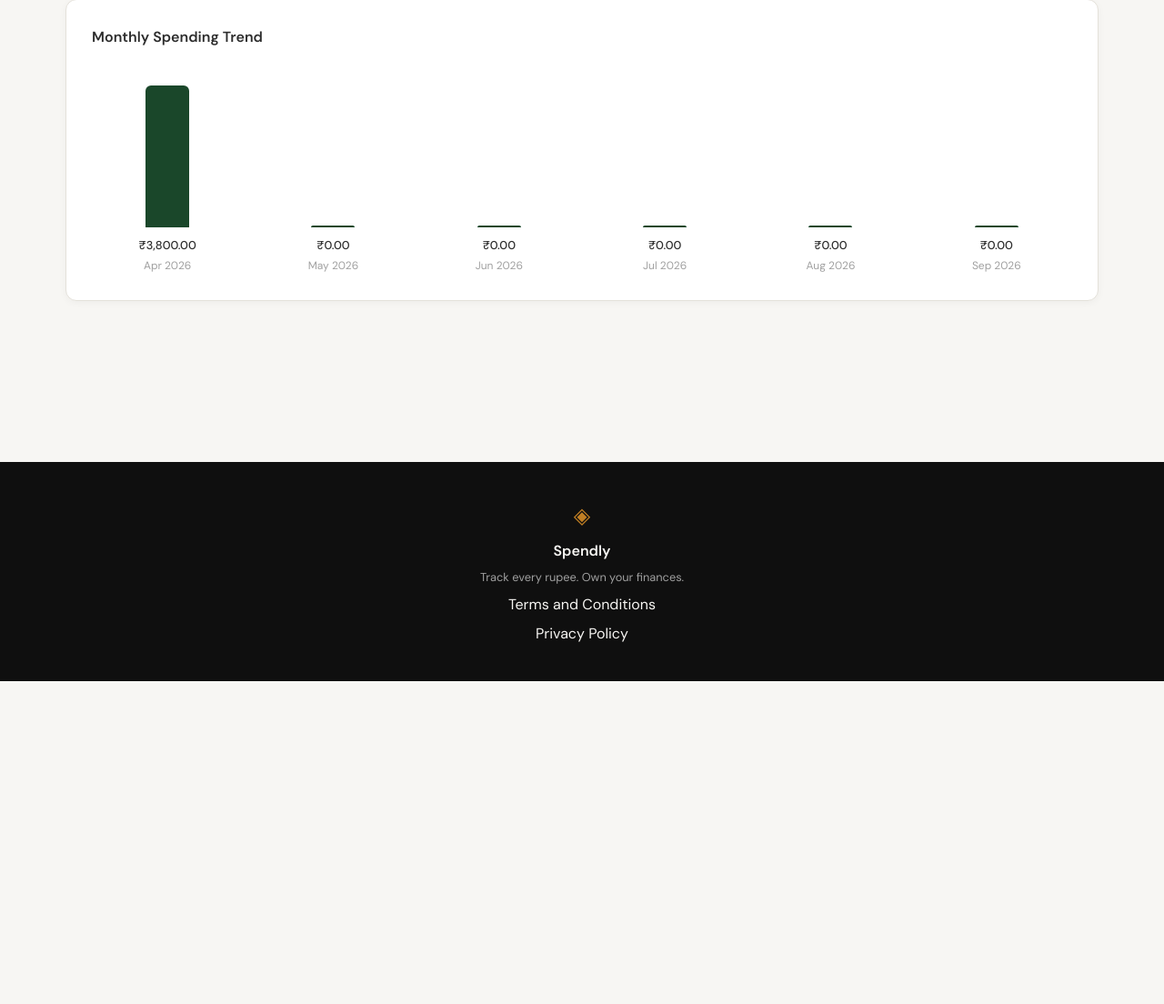
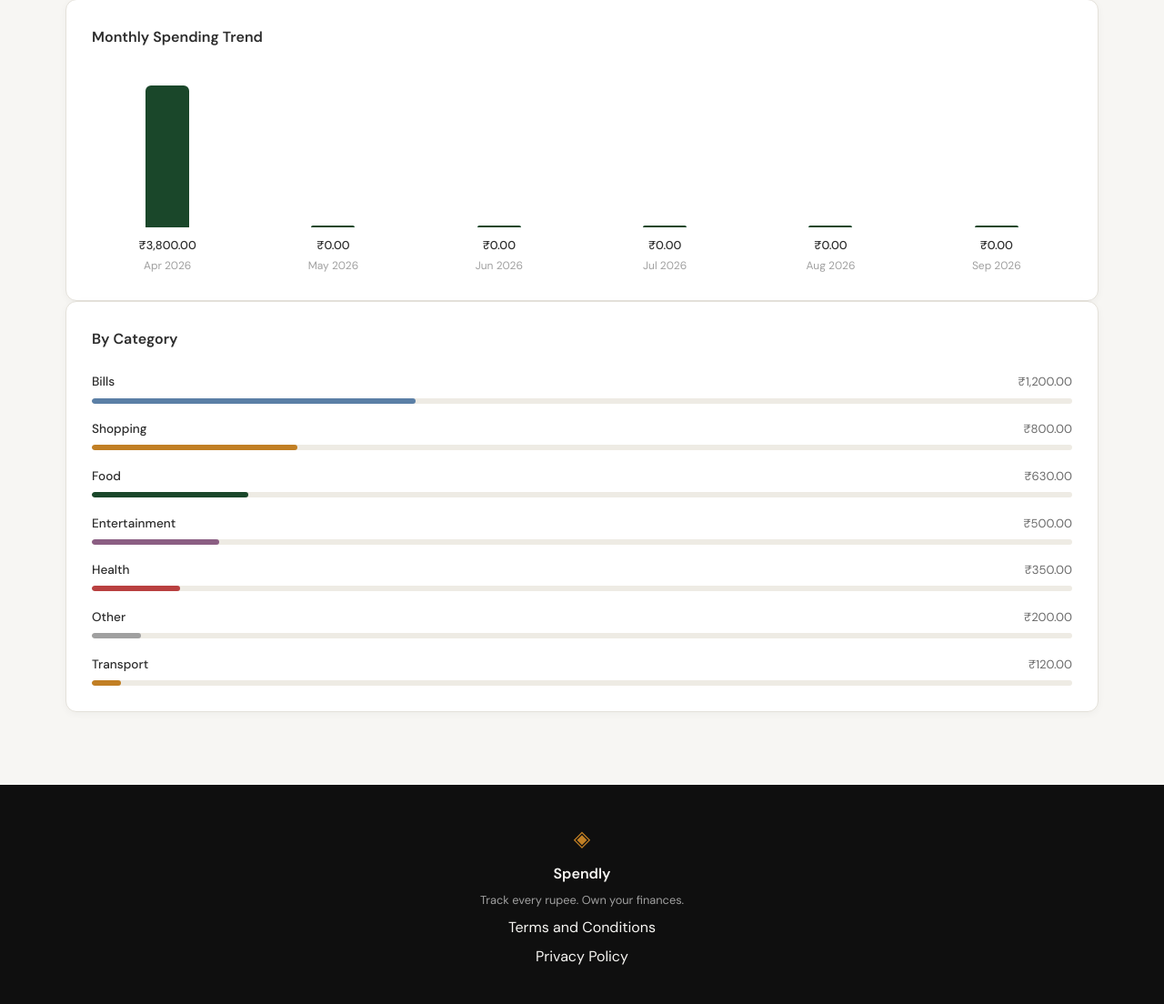
Before and after one commit to VisaaliSuccessive/spendly-agent, a Flask app: page /analytics in a window 1280 px wide. Shown: the part 193-1297 px from the top of the page at 91% size. Before the commit the page ends 942 px from the top, so only its background shows below. Run offline with Flask 3, Linux system fonts and the light colour scheme; a user stored in the database is signed in; data comes from the database, SQL or seed files in the repository.

Commit message:
feat: add category breakdown to analytics page
Co-Authored-By: Claude Sonnet 5 <noreply@anthropic.com>

```diff
--- a/app.py
+++ b/app.py
@@ -187,9 +187,11 @@ def analytics():
     if not session.get("user_id"):
         return redirect(url_for("login"))
 
-    trend = get_monthly_trend(session["user_id"])
+    uid = session["user_id"]
+    trend = get_monthly_trend(uid)
+    categories = get_category_breakdown(uid)
 
-    return render_template("analytics.html", trend=trend)
+    return render_template("analytics.html", trend=trend, categories=categories)
 
 
 @app.route("/expenses/add", methods=["GET", "POST"])
--- a/static/css/analytics.css
+++ b/static/css/analytics.css
@@ -77,3 +77,59 @@
   color: var(--ink-faint);
   margin-top: 0.15rem;
 }
+
+/* Category breakdown */
+.category-list {
+  display: flex;
+  flex-direction: column;
+  gap: 1.1rem;
+}
+
+.analytics-empty {
+  font-family: var(--font-body);
+  font-size: 0.9rem;
+  color: var(--ink-faint);
+}
+
+.cat-row-header {
+  display: flex;
+  justify-content: space-between;
+  align-items: baseline;
+  margin-bottom: 0.4rem;
+}
+
+.cat-row-name {
+  font-family: var(--font-body);
+  font-size: 0.85rem;
+  font-weight: 500;
+  color: var(--ink-soft);
+}
+
+.cat-row-amount {
+  font-family: var(--font-body);
+  font-size: 0.82rem;
+  color: var(--ink-muted);
+  font-variant-numeric: tabular-nums;
+}
+
+.cat-bar-track {
+  height: 6px;
+  background: var(--border-soft);
+  border-radius: 999px;
+  overflow: hidden;
+}
+
+.cat-bar {
+  height: 100%;
+  border-radius: 999px;
+  background: var(--accent);
+  transition: width 0.6s ease;
+}
+
+.cat-bar--food          { background: var(--cat-food);          }
+.cat-bar--transport     { background: var(--cat-transport);     }
+.cat-bar--bills         { background: var(--cat-bills);         }
+.cat-bar--health        { background: var(--cat-health);        }
+.cat-bar--entertainment { background: var(--cat-entertainment); }
+.cat-bar--shopping      { background: var(--cat-shopping);      }
+.cat-bar--other         { background: var(--cat-other);         }
--- a/static/css/style.css
+++ b/static/css/style.css
@@ -18,6 +18,21 @@
     --danger-light: #fdecea;
     --border: #e4e1da;
     --border-soft: #eeebe4;
+
+    --cat-food:             var(--accent);
+    --cat-food-bg:          var(--accent-light);
+    --cat-transport:        var(--accent-2);
+    --cat-transport-bg:     var(--accent-2-light);
+    --cat-bills:            #5b7fa6;
+    --cat-bills-bg:         #e8ecf4;
+    --cat-health:           #b94040;
+    --cat-health-bg:        #fef0f0;
+    --cat-entertainment:    #8b5e83;
+    --cat-entertainment-bg: #f0ebf4;
+    --cat-shopping:         var(--accent-2);
+    --cat-shopping-bg:      var(--accent-2-light);
+    --cat-other:            var(--ink-faint);
+    --cat-other-bg:         var(--border-soft);
 
     --font-display: 'DM Serif Display', Georgia, serif;
     --font-body: 'DM Sans', system-ui, sans-serif;
--- a/templates/analytics.html
+++ b/templates/analytics.html
@@ -23,5 +23,25 @@
       {% endfor %}
     </div>
   </section>
+
+  <section class="analytics-section">
+    <h2 class="analytics-section-title">By Category</h2>
+    <div class="category-list">
+      {% for cat in categories %}
+      <div class="cat-row">
+        <div class="cat-row-header">
+          <span class="cat-row-name">{{ cat.name }}</span>
+          <span class="cat-row-amount">₹{{ cat.amount }}</span>
+        </div>
+        <div class="cat-bar-track">
+          <div class="cat-bar cat-bar--{{ cat.name | lower }}"
+               style="width: {{ cat.percent }}%"></div>
+        </div>
+      </div>
+      {% else %}
+      <p class="analytics-empty">No expenses yet.</p>
+      {% endfor %}
+    </div>
+  </section>
 </div>
 {% endblock %}
```
Also changed, not shown: static/css/profile.css (+3 -20 lines), tests/test_10-analytics.py (+41 -1 lines).
